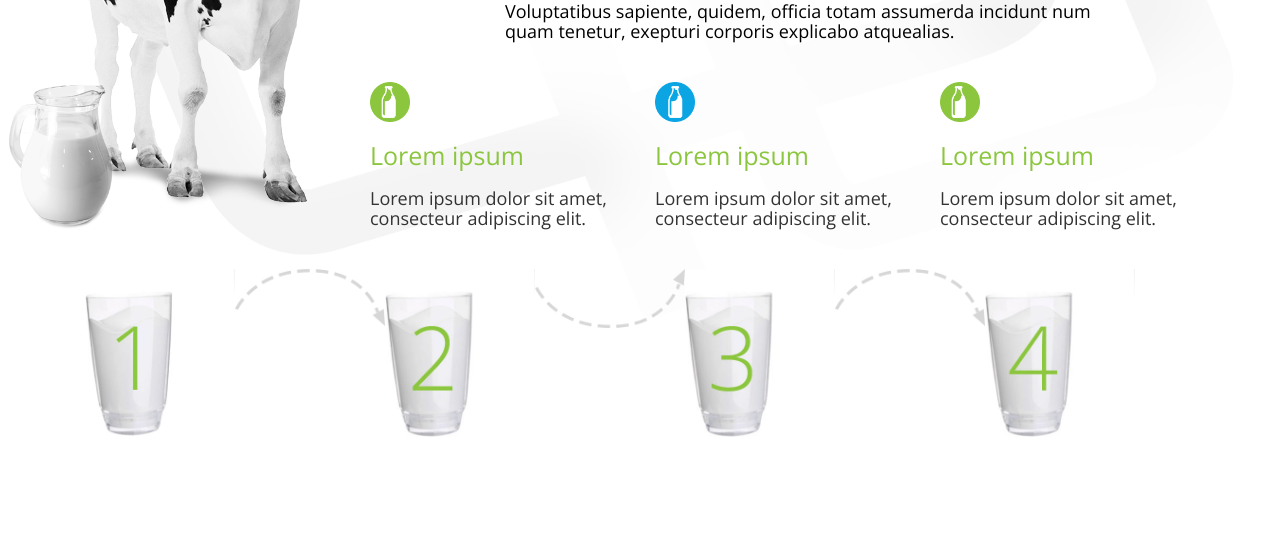
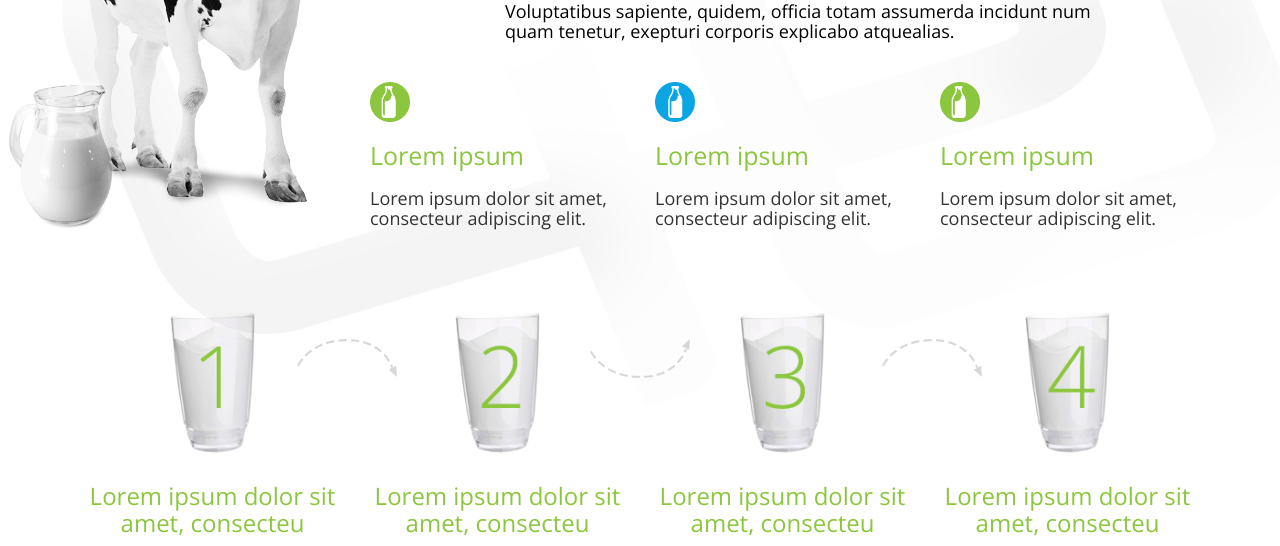
Before and after one commit to Claytonkuiaski/ordenha, a PHP site: page / in a window 1280 px wide. Shown: the part 714-1260 px from the top of the page. Before the commit the page ends 1151 px from the top, so only its background shows below. Run offline with PHP 8.4, Linux system fonts and the light colour scheme; style sheets or scripts are compiled from the project's sources; some libraries are stand-ins or nearby versions.

Commit message:
incluindo

```diff
--- a/index.html
+++ b/index.html
@@ -114,15 +114,37 @@
 						<h3>Lorem ipsum dolor sit amet, consecteur adipiscing elit.</h3>
 					</div>
 				</div>
-				<div class="copo1">
-					<img src="images/copo1.jpg" alt="">
-					<img src="images/flecha1.png" alt="">
-					<img src="images/copo2.jpg" alt="">
-					<img src="images/flecha2.png" alt="">
-					<img src="images/copo3.jpg" alt="">
-					<img src="images/flecha1.png" alt="">
-					<img src="images/copo4.jpg" alt="">
+				<div class="flechas">
+					<div class="flecha1">
+						<img src="images/flecha1.png" alt="">
+					</div>
+					<div class="flecha2">
+						<img src="images/flecha2.png" alt="">
+					</div>
+					<div class="flecha3">
+						<img src="images/flecha1.png" alt="">
+					</div>
 				</div>
+				<div class="copos">
+					<div class="copo1">
+						<img src="images/copo1.png" alt="">
+						<h3>Lorem ipsum dolor sit amet, consecteu</h3>
+					</div>
+					<div class="copo2">
+						<img src="images/copo2.png" alt="">
+						<h3>Lorem ipsum dolor sit amet, consecteu</h3>
+					</div>
+					<div class="copo3">
+						<img src="images/copo3.png" alt="">
+						<h3>Lorem ipsum dolor sit amet, consecteu</h3>
+					</div>
+					<div class="copo4">
+						<img src="images/copo4.png" alt="">
+						<h3>Lorem ipsum dolor sit amet, consecteu</h3>
+					</div>
+				</div>
+
+
 
 			</div>
 		</main>
--- a/sass/page/_conteudo-principal.sass
+++ b/sass/page/_conteudo-principal.sass
@@ -29,7 +29,6 @@ main
 				margin-left: 0px
 		+breakpoint($celubot)
 			margin-top: 400px
-
 
 	.vaca
 		+make-sm-column(3)
@@ -68,20 +67,69 @@ main
 			img
 				margin-left: 40%
 
+	.copos
+		img
+			width: 105px
+			padding: 10px
+		i
+			img
+				width: 100px
+				margin-top: 30px
+				padding-right: 40px
 
-
-
+		h3
+			color: $verde
+			text-align: center
+	.copo1
 	.copo1,
 	.copo2,
 	.copo3,
 	.copo4
-		margin-top: 30px
+		+make-sm-column(3)
+		img
+			+img-responsive
+			margin: 0 auto
+	.copo1
+		img
+			margin-top: -80px
+		+breakpoint($tablet)
+			img
+				margin-top: 50px
+		+breakpoint($celubot)
+			img
+				margin-top: 150px
+	.copo2
+		img
+			margin-top: -80px
+		+breakpoint($tablet)
+			img
+				margin-top: 50px
+	.copo3
+		img
+			margin-top: -80px
+		+breakpoint($tablet)
+			img
+				margin-top: 50px
+	.copo4
+		img
+			margin-top: -80px
+		+breakpoint($tablet)
+			img
+				margin-top: 50px
+	.flechas
+		margin-top: 100px
 		+make-sm-column(12)
 		img
-			float: left
-			width: 150px
-			margin: 0
-
-		h3
-			color: $verde
-			text-align: center
+			+img-responsive
+			width: 100px
+			margin: 0 auto
+		+breakpoint($tablet)
+			display: none
+	.flecha1,
+	.flecha2,
+	.flecha3
+		+make-sm-column(4)
+	.flecha1
+		padding-left: 170px
+	.flecha3
+		padding-right: 170px
```
Also changed, not shown: css/home.css, images/copo1.jpg, images/copo1.png (added), images/copo2.png (added), images/copo3.png (added), images/copo4.png (added).
